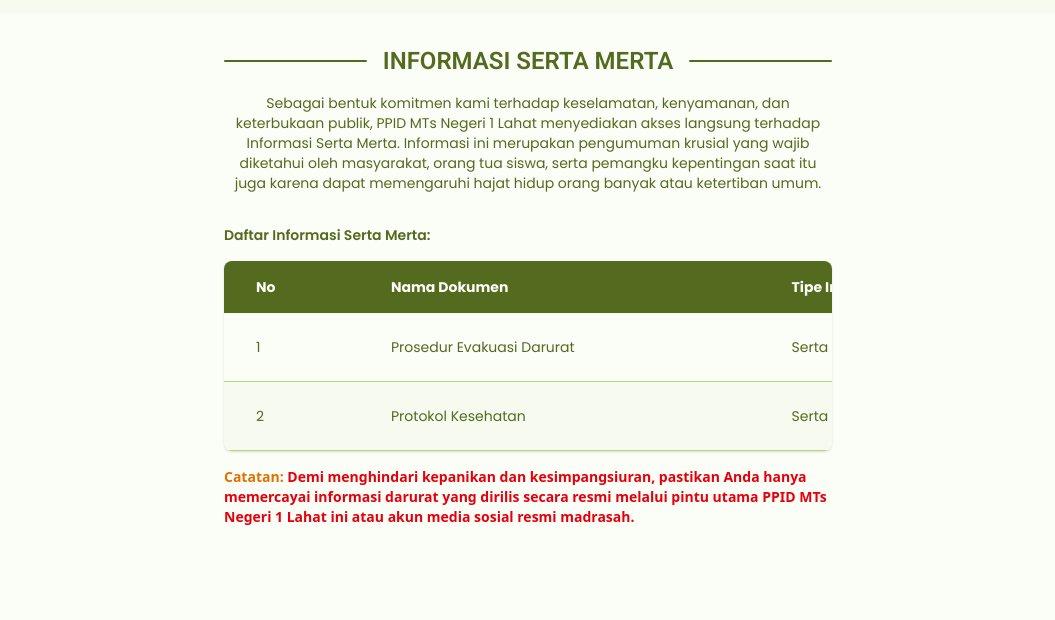
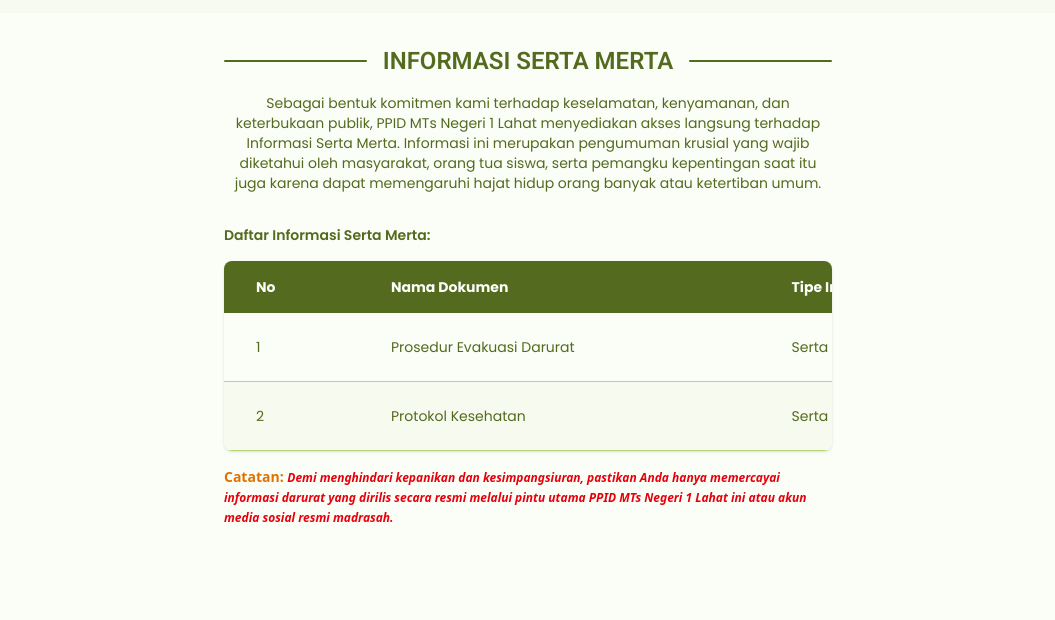
Before and after one commit to NandoApri26/ppid-mtsn1lahat, a website: page informasi-seta-merta.html in a window 1280 px wide. Shown: the part 97-717 px from the top of the page, without its empty margins (112-1167 px from the left). Drawn offline with nearby package versions, Linux system fonts and the light colour scheme; a web font is replaced by a local one.

Commit message:
update informasi-seta-merta.html, output.css: adjust text styling for improved readability and add new utility classes for xs text

```diff
--- a/informasi-seta-merta.html
+++ b/informasi-seta-merta.html
@@ -391,7 +391,7 @@
                 <div>
                     <p class="text-amber-600 text-sm font-semibold">
                         Catatan:
-                        <span class="text-red-600 text-sm">
+                        <span class="text-red-600 text-xs italic">
                             Demi menghindari kepanikan dan kesimpangsiuran, pastikan Anda hanya memercayai informasi darurat yang dirilis secara resmi melalui pintu utama PPID MTs Negeri 1 Lahat ini atau akun media sosial resmi madrasah.
                         </span>
                     </p>
```
Also changed, not shown: dist/output.css.
